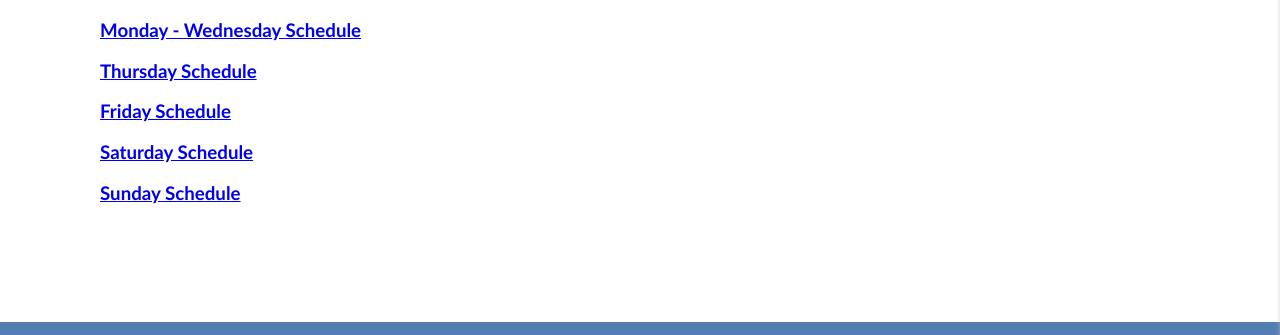
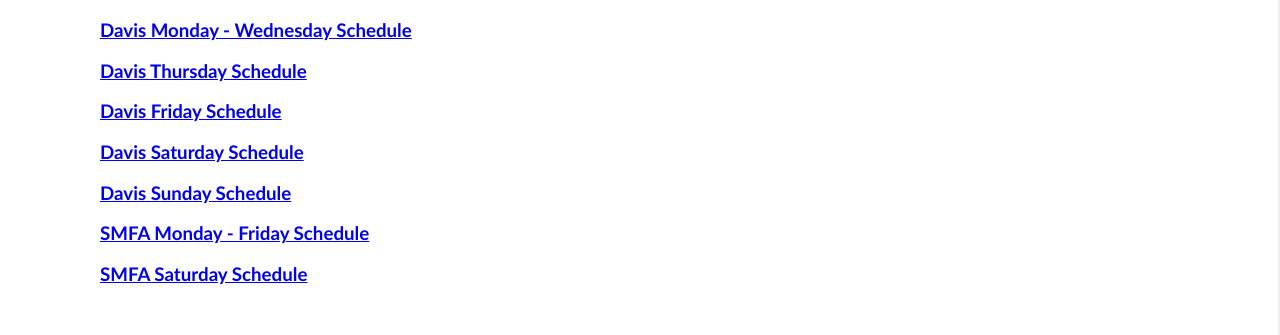
Before and after one commit to csiu18/TuftsRides, a website: page public/schedule/schedules.html in a window 1280 px wide. Shown: the part 263-598 px from the top of the page. Drawn offline with nearby package versions, Linux system fonts and the light colour scheme.

Commit message:
Update schedules.html

```diff
--- a/public/schedule/schedules.html
+++ b/public/schedule/schedules.html
@@ -35,11 +35,13 @@
 	<div class="map" style="padding: 100px">
 		<h1>Schedule</h1>
 		<h3>
-			<p><a href="mon_wed.html">Monday - Wednesday Schedule</a></p>
-			<p><a href="thurs.html">Thursday Schedule</a></p>
-			<p><a href="frid.html">Friday Schedule</a></p>
-			<p><a href="sat.html">Saturday Schedule</a></p>
-			<p><a href="sun.html">Sunday Schedule</a></p>
+			<p><a href="mon_wed.html">Davis Monday - Wednesday Schedule</a></p>
+			<p><a href="thurs.html">Davis Thursday Schedule</a></p>
+			<p><a href="frid.html">Davis Friday Schedule</a></p>
+			<p><a href="sat.html">Davis Saturday Schedule</a></p>
+			<p><a href="sun.html">Davis Sunday Schedule</a></p>
+			<p><a href="smfa_weekday.html">SMFA Monday - Friday Schedule</a></p>
+			<p><a href="smfa_sat.html">SMFA Saturday Schedule</a></p>
 		</h3>
 
 
```
